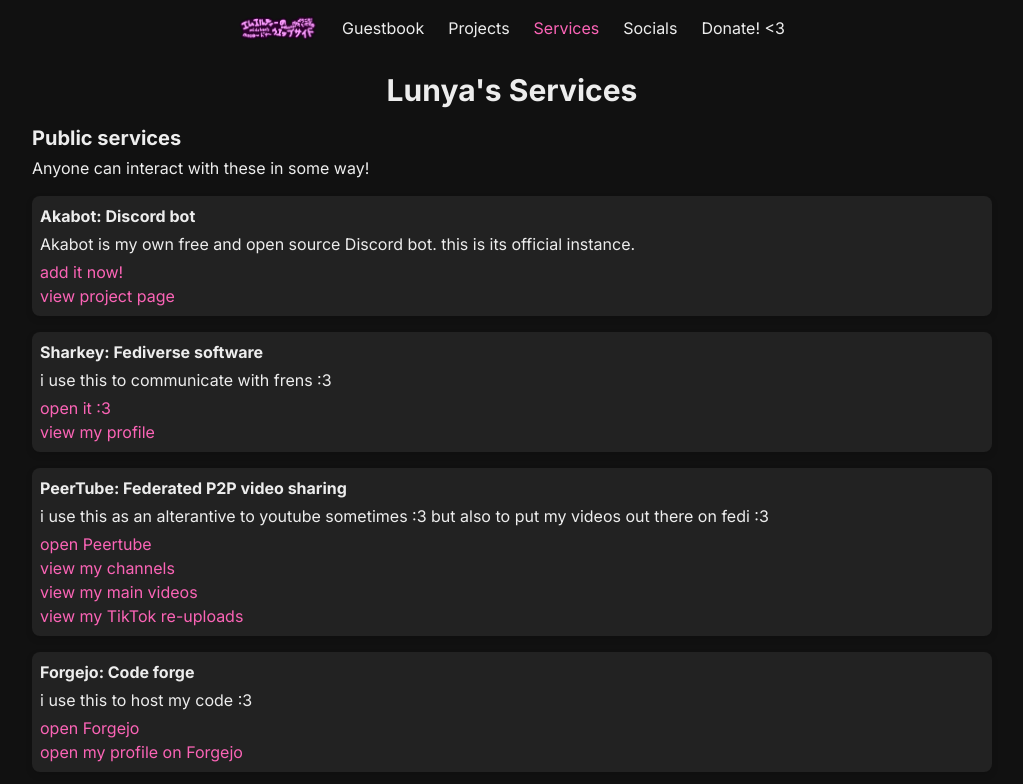
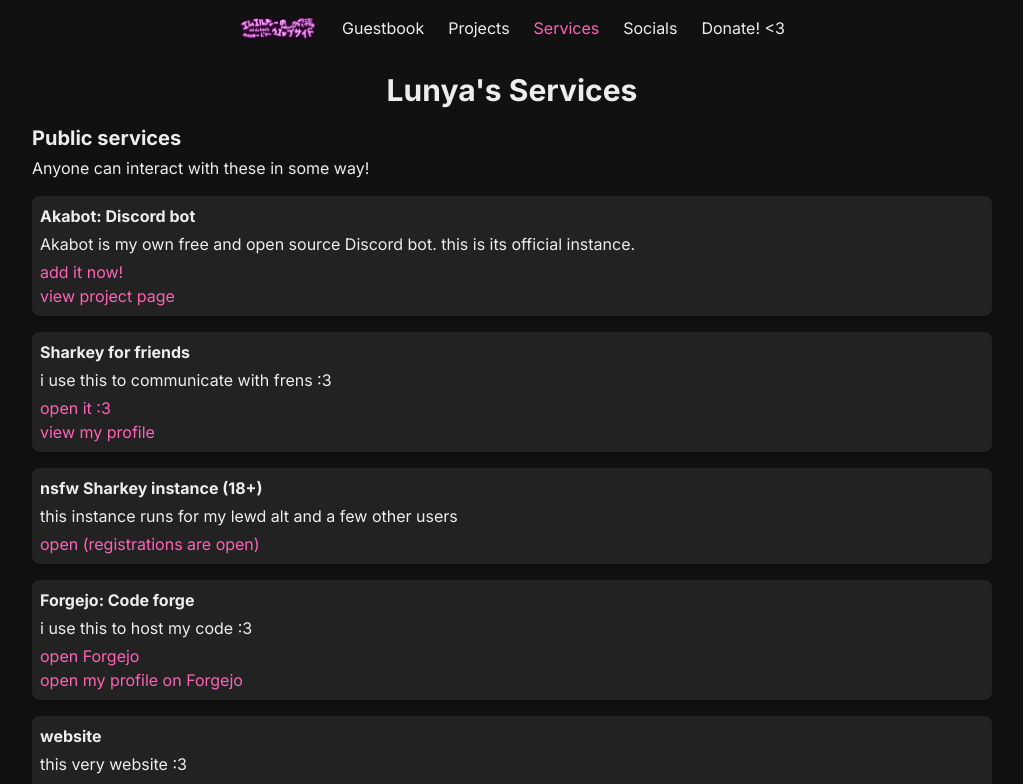
Before and after one commit to mldkyt/website-2025-07-15, a Next.js app: page /services in a window 1280 px wide. Shown: the top 784 px of the page, without its empty margins (128-1151 px from the left). Built offline with nearby package versions, Linux system fonts and the light colour scheme; no server answers; the database is empty.

Commit message:
updated Services page

```diff
--- a/src/pages/services.tsx
+++ b/src/pages/services.tsx
@@ -60,7 +60,7 @@
                     }]}
                 />
                 <Service
-                    svcName={"Sharkey: Fediverse software"}
+                    svcName={"Sharkey for friends"}
                     svcDesc={"i use this to communicate with frens :3"}
                     links={[{
                         label: "open it :3",
@@ -71,20 +71,11 @@
                     }]}
                 />
                 <Service
-                    svcName={"PeerTube: Federated P2P video sharing"}
-                    svcDesc={"i use this as an alterantive to youtube sometimes :3 but also to put my videos out there on fedi :3"}
+                    svcName={"nsfw Sharkey instance (18+)"}
+                    svcDesc={"this instance runs for my lewd alt and a few other users"}
                     links={[{
-                        label: "open Peertube",
-                        url: "https://peertube.mldchan.dev"
-                    }, {
-                        label: "view my channels",
-                        url: "https://peertube.mldchan.dev/a/mld/video-channels"
-                    }, {
-                        label: "view my main videos",
-                        url: "https://peertube.mldchan.dev/c/mldchan/videos"
-                    }, {
-                        label: "view my TikTok re-uploads",
-                        url: "https://peertube.mldchan.dev/c/mldtiktok/videos"
+                        label: "open (registrations are open)",
+                        url: "https://desparatesluts.online/"
                     }]}
                 />
                 <Service
```
